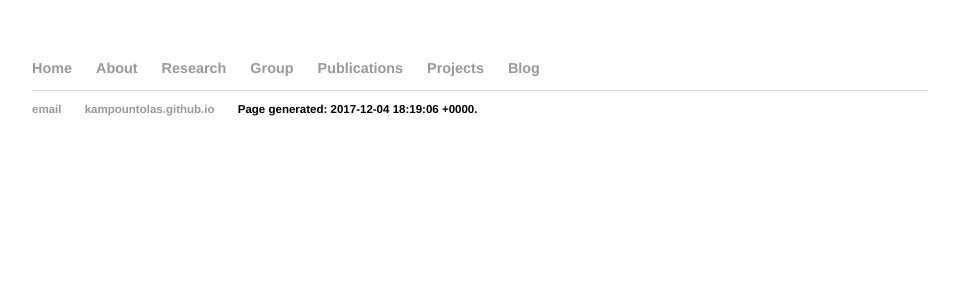
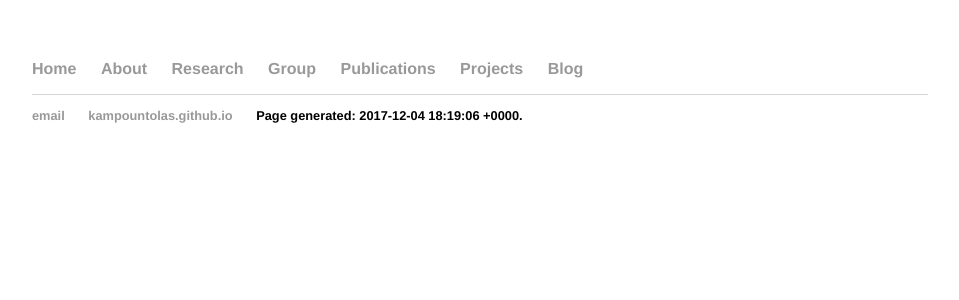
Before and after one commit to kampountolas/kampountolas.github.io, a Jekyll site: the page built from index.html, in a window 1280 px wide. Shown: the top 300 px of the page, without its empty margins (160-1119 px from the left). Built offline with Jekyll 4.4.1, drawn with Linux system fonts in a browser that asks for light colours; nearby versions of some CDN libraries.

Commit message:
Update main.css

```diff
--- a/css/main.css
+++ b/css/main.css
@@ -1,7 +1,7 @@
 body {
     margin: 60px auto;
     width: 70%;
-    font-size: .9em;
+    font-size: 1em;
     font-family:'Helvetica', 'Arial', 'Sans-Serif';
 }
 nav ul, footer ul {
@@ -33,7 +33,7 @@ h2 {
 
 p {
     font-size: 1em;
-    line-height: 1.2em;
+    line-height: 1em;
     color: #333;
 }
 footer {
```
